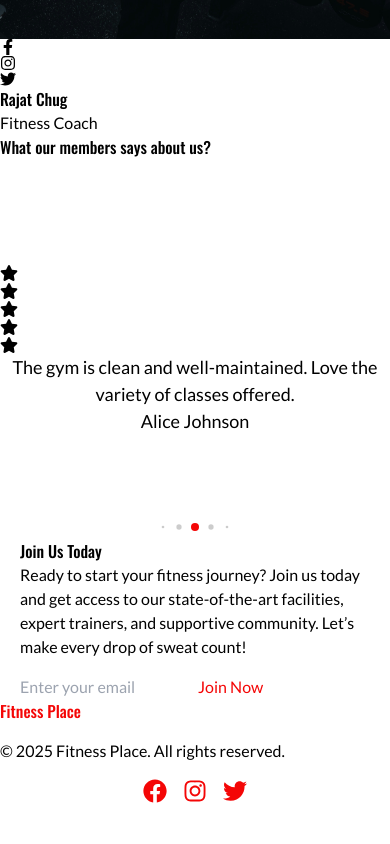
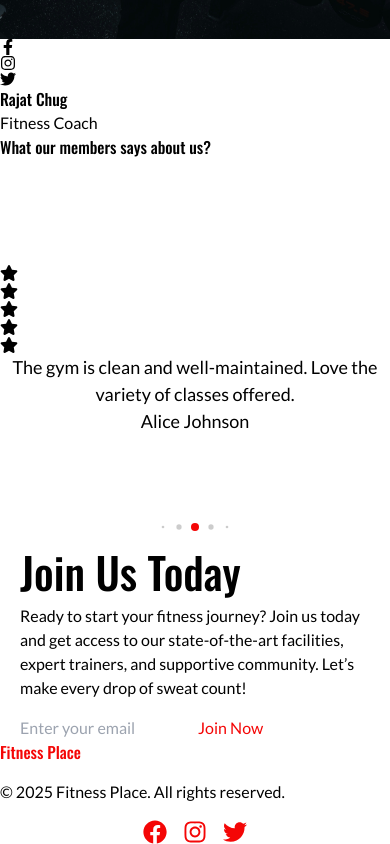
Before and after one commit to gauravarora-tech/fitnessplace, a React (Vite) app: page / in a window 390 px wide. Shown: the part 3617-4461 px from the top of the page. Before the commit the page ends 4420 px from the top, so only its background shows below. Built offline with nearby package versions, Linux system fonts and the light colour scheme.

Commit message:
Fix some css

```diff
--- a/src/index.css
+++ b/src/index.css
@@ -312,6 +312,11 @@ span {
         padding-right: 1.25rem;
     }
 
+    .join-us-left h3 {
+        font-size: 2.7rem;
+        text-wrap-mode: nowrap;
+    }
+
     .overlay-content p {
         font-size: 1.5rem;
         text-wrap-mode: nowrap;
@@ -346,7 +351,7 @@ span {
     }
 
 
-    .our-programs-section h3{
+    .our-programs-section h3 {
         text-align: left;
     }
 
@@ -372,4 +377,8 @@ span {
     .contact-section .sub-heading {
         font-size: 3rem;
     }
+
+    .our-trainers-container div:first-child {
+        padding-top: 0rem;
+    }
 }
```
